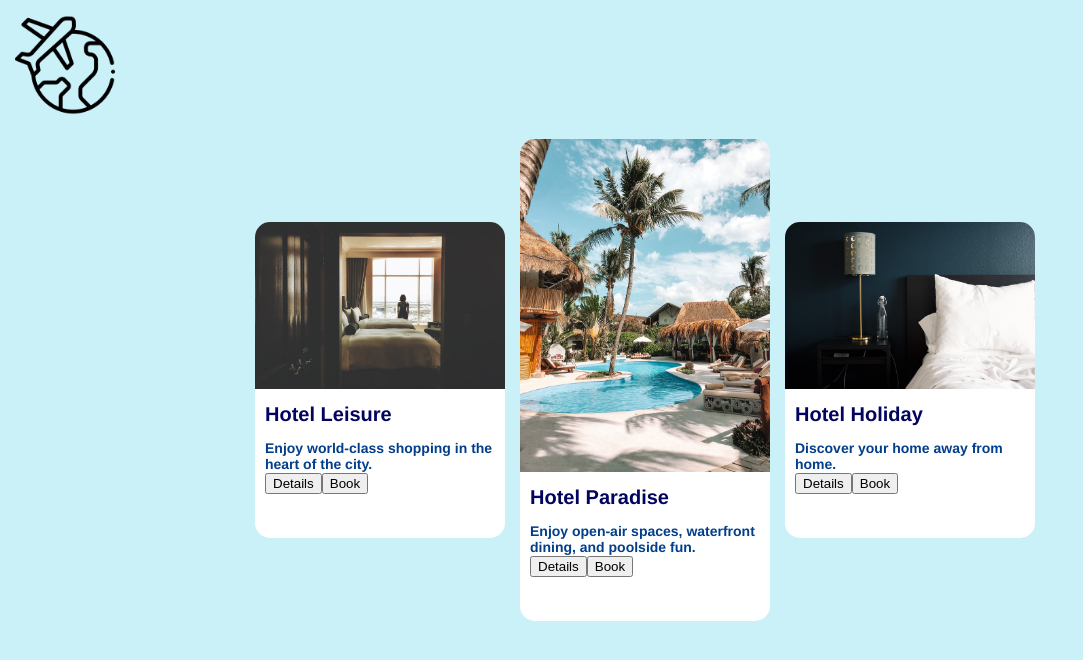
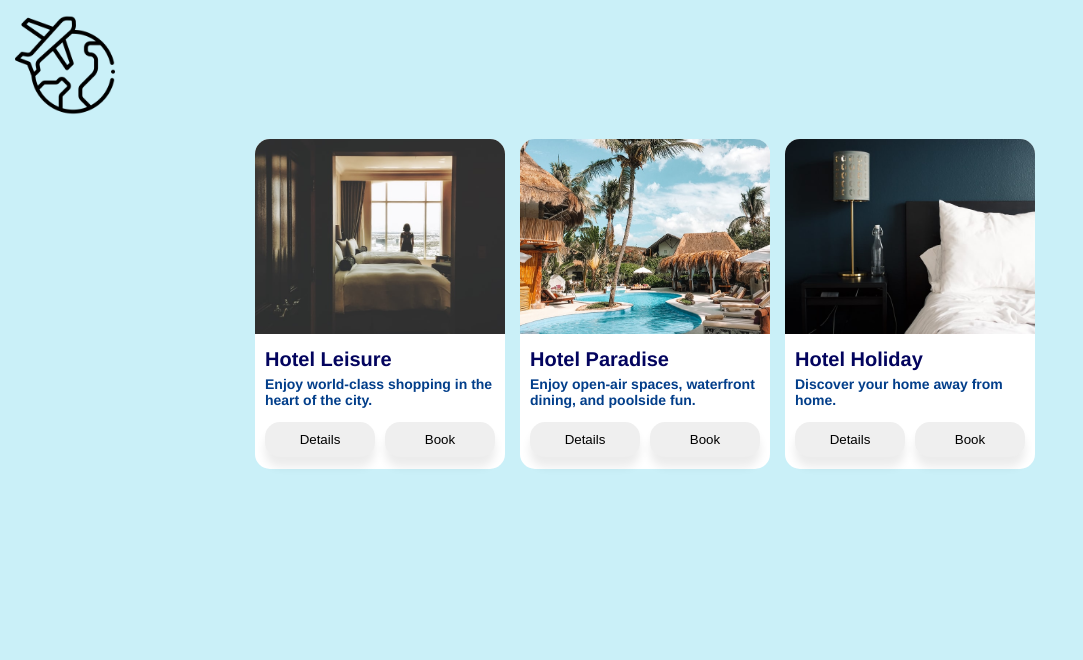
Before and after one commit to stephenmussel/starter-emotion, a React (Create React App) app: page / in a window 1280 px wide. Shown: the top 660 px of the page, without its empty margins (0-1083 px from the left). Built offline with nearby package versions, Linux system fonts and the light colour scheme.

Commit message:
added button wrapper and wrapped action wrapper in correct spot

```diff
--- a/src/App.js
+++ b/src/App.js
@@ -9,6 +9,7 @@ import { TextWrapper } from "./styles";
 import { TitleWrapper } from "./styles";
 import { DescriptionWrapper } from "./styles";
 import { ActionWrapper } from "./styles";
+import { Button } from './styles';
 
 const hotels = [
   {
@@ -76,10 +77,10 @@ function App() {
                 <TitleWrapper>{hotel.title}</TitleWrapper>
                 <DescriptionWrapper>{hotel.description}</DescriptionWrapper>
               </TextWrapper>
-              <TextWrapper>
-                <button>Details</button>
-                <button>Book</button>
-              </TextWrapper>
+              <ActionWrapper>
+                <Button>Details</Button>
+                <Button>Book</Button>
+              </ActionWrapper>
             </CardWrapper>
           );
         })}
--- a/src/styles.js
+++ b/src/styles.js
@@ -3,7 +3,7 @@ import styled from "@emotion/styled";
 
 export const CardWrapper = styled.div`
     width: 250px;
-    height: 325;
+    height: 325px;
     background: #fff;
     border-radius: 15px;
     padding-bottom: 5px;
@@ -30,7 +30,7 @@ export const TitleWrapper = styled.h2`
 `;
 
 export const DescriptionWrapper = styled.h3`
-    martin-top: 5px;
+  margin-top: 5px;
   font-size: 14px;
   color: #023e8a;
 `;
@@ -40,3 +40,19 @@ export const ActionWrapper = styled.div`
   padding: 10px 0;
   display: flex;
 `;
+
+export const Button = styled.button`
+  width: 100%;
+  margin-right: 10px;
+  margin-top: 4px;
+  border: 0;
+  border-radius: 15px;
+  box-shadow: 0 10px 10px rgba(0, 0, 0, 0.08);
+  padding: 10px 0;
+  cursor: pointer;
+  transition: all 0.25s cubic-bezier(0.02, 0.01, 0.47, 1);
+
+  &:hover {
+    box-shadow: 0 15px 15px rgba(0, 0, 0, 0.16);
+  }
+`;
```
Lines whose indentation alone changed are shown as unchanged.
